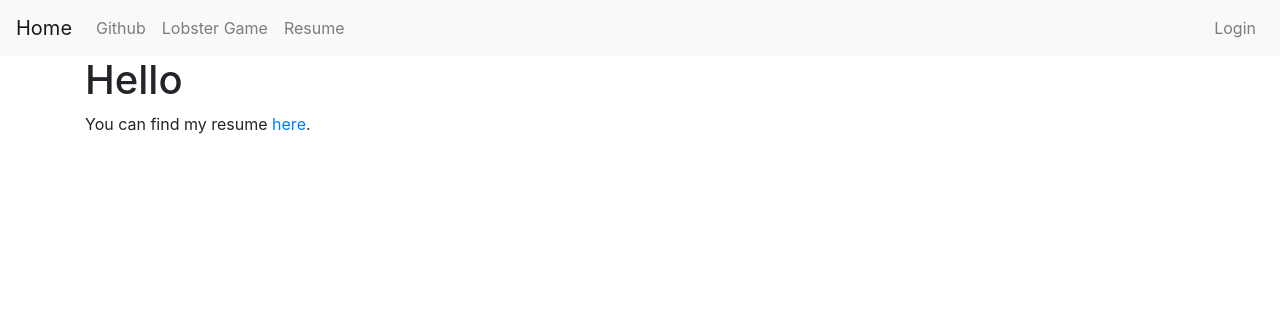
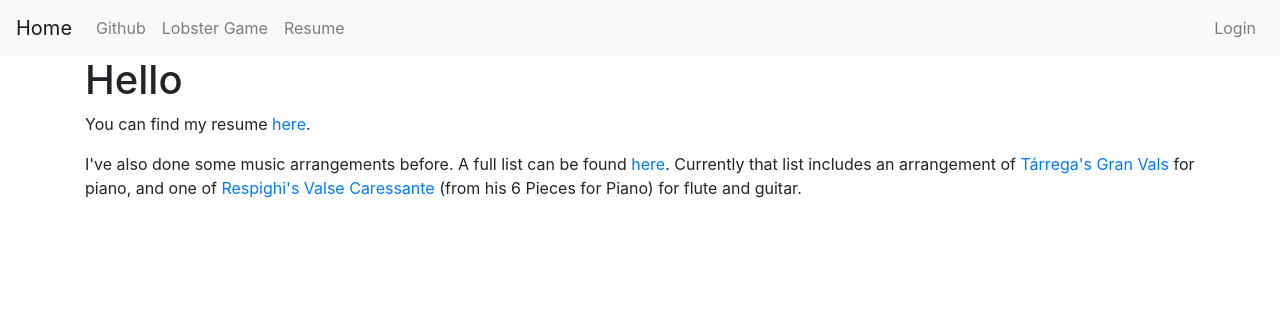
Before and after one commit to AiryShift/homepage, a Flask app: page / in a window 1280 px wide. Shown: the top 316 px of the page. Run offline with Flask 2, Linux system fonts and the light colour scheme; some libraries are stand-ins or nearby versions.

Commit message:
Add music links and fix 404 bug

```diff
--- a/app.py
+++ b/app.py
@@ -130,7 +130,12 @@ def get_file_from(directory, login=False):
         full_name = os.path.realpath(
             os.path.join(os.getcwd(), directory, name))
         full_dirname = os.path.abspath(directory)
+
+        # path occurs outside of this served directory
         if os.path.commonprefix((full_dirname, full_name)) != full_dirname:
+            abort(404)
+
+        if not os.path.exists(full_name):
             abort(404)
 
         # if it's a file, just send it
@@ -164,6 +169,7 @@ def get_file_from(directory, login=False):
 
 get_file_from('private_static', login=True)
 get_file_from('anime')
+get_file_from('music')
 
 if __name__ == '__main__':
     app.debug = True
--- a/templates/index.html
+++ b/templates/index.html
@@ -2,6 +2,11 @@
 <h1>Hello</h1>
 
 <p>You can find my resume <a href="{{ url_for('cv') }}">here</a>.</p>
+<p>
+	I've also done some music arrangements before. A full list can be found <a href="{{ url_for('music') }}">here</a>.
+	Currently that list includes an arrangement of <a href="{{ url_for('music', name='grand_vals.pdf') }}">T&aacute;rrega's Gran Vals</a> for piano,
+	and one of <a href="{{ url_for('music', name='respighi_waltz') }}">Respighi's Valse Caressante</a> (from his 6 Pieces for Piano) for flute and guitar.
+</p>
 {% if current_user.is_authenticated %}
 <p>Rebuild resume <a href="{{ url_for('rebuild_cv') }}">here</a>.</p>
 {% endif %}
```
